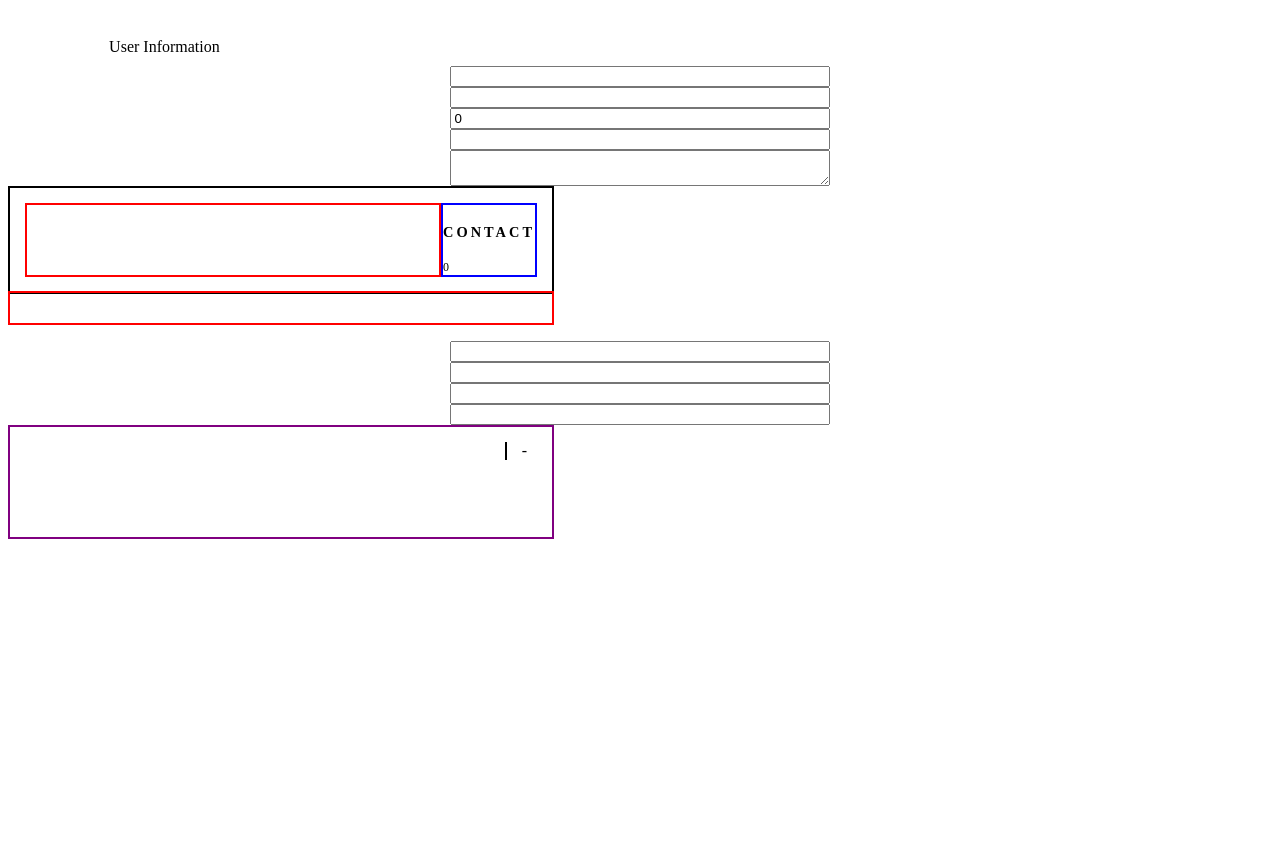
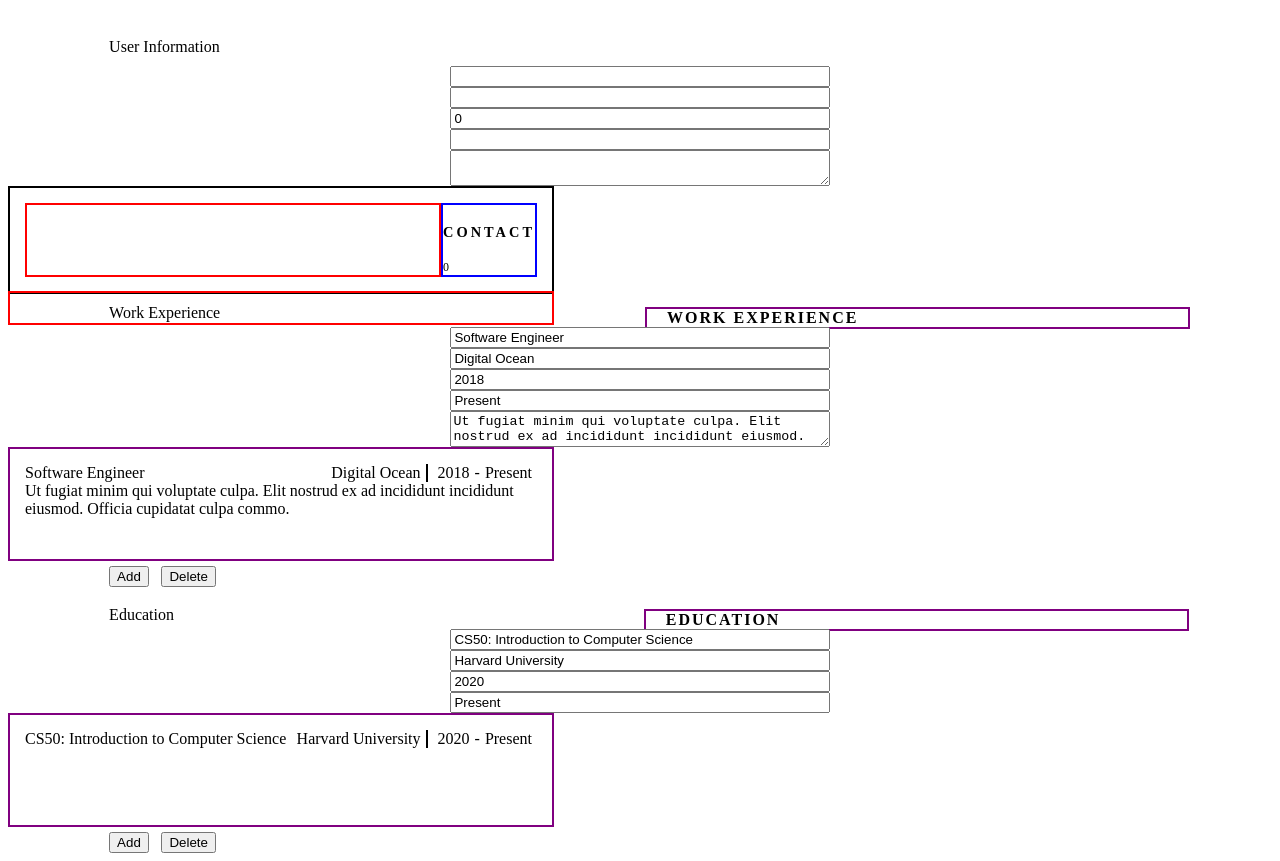
Before and after one commit to aaronsww/cv-application, a React (Vite) app: page / in a window 1280 px wide. Before the commit the page ends 800 px from the top, so only its background shows below. Built offline with nearby package versions, Linux system fonts and the light colour scheme.

Commit message:
refactor: converted Exp component into a global state

```diff
--- a/src/App.jsx
+++ b/src/App.jsx
@@ -4,23 +4,27 @@ import General from "./components/General";
 import Display from "./components/Display";
 
 import Exp from "./components/Exp";
+import ExpDisplay from "./components/ExpDisplay";
 
 import Edu from "./components/Edu";
 import EduDisplay from "./components/EduDisplay";
 
 function App() {
-  const [countExp, setCount] = useState(1);
-  const [countEdu, setCount2] = useState(1);
+  const [countExp, setCountExp] = useState(1);
+  const [countEdu, setCountEdu] = useState(1);
 
-  let expRows = [];
-  for (let i = 0; i < countExp; i++) expRows.push(<Exp />);
+  let expInput = [];
+  let expOutput = [];
+  for (let i = 0; i < countExp; i++) {
+    expInput.push(<Exp />);
+    expOutput.push(<ExpDisplay />);
+  }
 
   let eduInput = [];
   let eduOutput = [];
-  for (let i = 0; i < countEdu; i++)
-  {
+  for (let i = 0; i < countEdu; i++) {
     eduInput.push(<Edu />);
-    eduOutput.push(<EduDisplay/>)
+    eduOutput.push(<EduDisplay />);
   }
 
   return (
@@ -28,33 +32,32 @@ function App() {
       <span className="sectionTitle user-info">User Information</span>
       <General />
       <Display />
-      <Edu />
-      <EduDisplay/>
 
-      {/* <section className="experience">
+      <section className="experience">
         <h4 className="expTitle">WORK EXPERIENCE</h4>
         <div className="sectionTitle">Work Experience</div>
-        {expRows}
-        <button className="addBtn" onClick={() => setCount(countExp + 1)}>
+        {expInput}
+        {expOutput}
+        <button className="addBtn" onClick={() => setCountExp(countExp + 1)}>
           Add
         </button>
-        <button className="deleteBtn" onClick={() => setCount(countExp - 1)}>
+        <button className="deleteBtn" onClick={() => setCountExp(countExp - 1)}>
           Delete
         </button>
-      </section> */}
+      </section>
 
-      {/* <section className="education">
+      <section className="education">
         <h4 className="eduTitle">EDUCATION</h4>
-        <div className='sectionTitle'>Education</div>
+        <div className="sectionTitle">Education</div>
         {eduInput}
         {eduOutput}
-        <button className="addBtn" onClick={() => setCount2(countEdu + 1)}>
+        <button className="addBtn" onClick={() => setCountEdu(countEdu + 1)}>
           Add
         </button>
-        <button className="deleteBtn" onClick={() => setCount2(countEdu - 1)}>
+        <button className="deleteBtn" onClick={() => setCountEdu(countEdu - 1)}>
           Delete
         </button>
-      </section>  */}
+      </section>
     </div>
   );
 }
--- a/src/components/Edu.jsx
+++ b/src/components/Edu.jsx
@@ -8,10 +8,10 @@ function Edu() {
   const edu = useEduStore((state) => state.edu);
   const setEdu = useEduStore((state) => state.setEdu);
 
-  const [course, setCourse] = useState("");
-  const [uni, setUni] = useState("");
-  const [startDate, setStartDate] = useState("");
-  const [endDate, setEndDate] = useState("");
+  const [course, setCourse] = useState("CS50: Introduction to Computer Science");
+  const [uni, setUni] = useState("Harvard University");
+  const [startDate, setStartDate] = useState("2020");
+  const [endDate, setEndDate] = useState("Present");
 
   useEffect(() => {
     setEdu({
--- a/src/components/Exp.jsx
+++ b/src/components/Exp.jsx
@@ -1,48 +1,74 @@
-import React, { useState } from "react";
+import React, { useState, useEffect } from "react";
 import ExpDisplay from "./ExpDisplay";
+import useExpStore from "../store/useExpStore";
 
 function Exp() {
-  const [expInfo, setExpInfo] = useState({
-    company: "INS ZOOM",
-    position: "Software Engineer",
-    start: "2018",
-    end: "Present",
-    expDescription:
-      "Ut fugiat minim qui voluptate culpa. Elit nostrud ex ad incididunt incididunt eiusmod. Officia cupidatat culpa commodo nisi nostrud.",
-  });
+  // const [expInfo, setExpInfo] = useState({
+  //   company: "INS ZOOM",
+  //   position: "Software Engineer",
+  //   start: "2018",
+  //   end: "Present",
+  //   expDescription:
+  //     "Ut fugiat minim qui voluptate culpa. Elit nostrud ex ad incididunt incididunt eiusmod. Officia cupidatat culpa commodo nisi nostrud.",
+  // });
+
+  const exp = useExpStore((state) => state.exp);
+  const setExp = useExpStore((state) => state.setExp);
+
+  const [company, setCompany] = useState("Digital Ocean");
+  const [position, setPosition] = useState("Software Engineer");
+  const [startDate, setStartDate] = useState("2018");
+  const [endDate, setEndDate] = useState("Present");
+  const [expDescription, setExpDescription] = useState(
+    "Ut fugiat minim qui voluptate culpa. Elit nostrud ex ad incididunt incididunt eiusmod. Officia cupidatat culpa commo."
+  );
+
+  useEffect(() => {
+    setExp({
+      ...exp,
+      company,
+      position,
+      startDate,
+      endDate,
+      expDescription,
+    });
+  }, [company, position, startDate, endDate, expDescription]);
 
   return (
     <div className="mainContainer expContainer">
       <div className="informationContainer">
         <input
           type="text"
-          value={expInfo.position}
-          onChange={(e) => setExpInfo({ ...expInfo, position: e.target.value })}
+          value={exp.position}
+          // onChange={(e) => setExpInfo({ ...expInfo, position: e.target.value })}
+          onChange={(e) => setPosition(e.target.value)}
         />
         <input
           type="text"
-          value={expInfo.company}
-          onChange={(e) => setExpInfo({ ...expInfo, company: e.target.value })}
+          value={company}
+          // onChange={(e) => setExpInfo({ ...expInfo, company: e.target.value })}
+          onChange={(e) => setCompany(e.target.value)}
         />
         <input
           type="text"
-          value={expInfo.start}
-          onChange={(e) => setExpInfo({ ...expInfo, start: e.target.value })}
+          value={startDate}
+          // onChange={(e) => setExpInfo({ ...expInfo, start: e.target.value })}
+          onChange={(e) => setStartDate(e.target.value)}
         />
         <input
           type="text"
-          value={expInfo.end}
-          onChange={(e) => setExpInfo({ ...expInfo, end: e.target.value })}
+          value={endDate}
+          // onChange={(e) => setExpInfo({ ...expInfo, end: e.target.value })}
+          onChange={(e) => setEndDate(e.target.value)}
         />
         <textarea
           type="text"
-          value={expInfo.expDescription}
-          onChange={(e) =>
-            setExpInfo({ ...expInfo, expDescription: e.target.value })
-          }
+          value={expDescription}
+          // onChange={(e) => setExpInfo({ ...expInfo, expDescription: e.target.value })
+          onChange={(e) => setExpDescription(e.target.value)}
         />
       </div>
-      <ExpDisplay data={expInfo} />
+      {/* <ExpDisplay data={expInfo} /> */}
     </div>
   );
 }
--- a/src/components/ExpDisplay.jsx
+++ b/src/components/ExpDisplay.jsx
@@ -1,19 +1,21 @@
 import React from "react";
+import useExpStore from "../store/useExpStore";
 
-function ExpDisplay(props) {
+function ExpDisplay() {
+  const exp = useExpStore((state) => state.exp);
+
   return (
     <div className="wholeSection">
-
       <div className="wrapper">
-        <div className="title"> {props.data.position}</div>
+        <div className="title"> {exp.position}</div>
         <section>
-          <div className="location"> {props.data.company}</div>
-          <div className="doj"> {props.data.start}</div>
+          <div className="location"> {exp.company}</div>
+          <div className="doj"> {exp.startDate}</div>
           <div>-</div>
-          <div className="doe"> {props.data.end}</div>
+          <div className="doe"> {exp.endDate}</div>
         </section>
       </div>
-      <div className="description"> {props.data.expDescription}</div>
+      <div className="description"> {exp.expDescription}</div>
     </div>
   );
 }
--- a/src/store/useEduStore.jsx
+++ b/src/store/useEduStore.jsx
@@ -2,10 +2,10 @@ import { create } from "zustand";
 
 const useEduStore = create((set) => ({
   edu: {
-    course: "adkjsda",
-    uni: "asbjnjdan",
-    startDate: "addw",
-    endDate: "dawd",
+    course: "",
+    uni: "",
+    startDate: "",
+    endDate: "",
   },
   setEdu: (newData) =>
     set((state) => ({
--- /dev/null
+++ b/src/store/useExpStore.jsx
@@ -0,0 +1,17 @@
+import { create } from "zustand";
+
+const useExpStore = create((set) => ({
+  exp: {
+    company: "",
+    position: "",
+    startDate: "",
+    endDate: "",
+    expDescription:"",
+  },
+  setExp: (newData) =>
+    set((state) => ({
+      exp: { ...state.exp, ...newData },
+    })),
+}));
+
+export default useExpStore;
```
